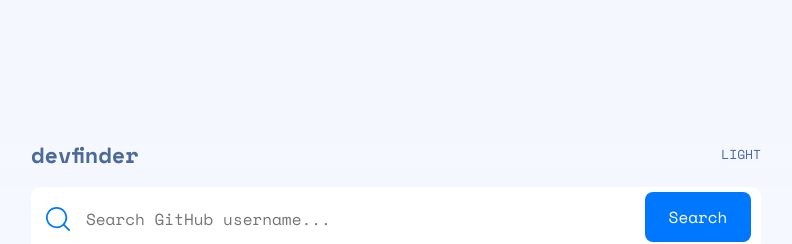
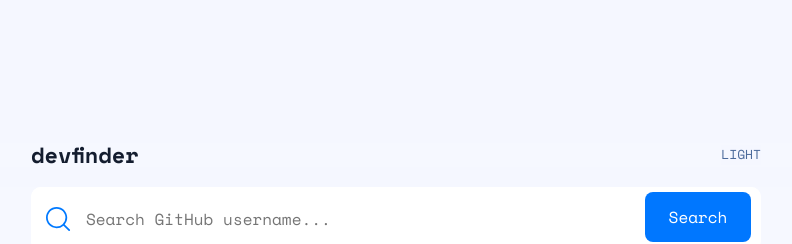
Before and after one commit to mayor-creator/github_user_search_app_component, a React (Vite) app: page / in a window 1280 px wide. Shown: the top 244 px of the page, without its empty margins (244-1036 px from the left). Built offline with nearby package versions, Linux system fonts and the light colour scheme.

Commit message:
add class name to button

```diff
--- a/src/Header.jsx
+++ b/src/Header.jsx
@@ -9,11 +9,11 @@ function Header() {
 			<header className={`${theme} header`}>
 				<div className="wrapper">
 					<div className="header_container">
-						<h2 className="header_logo">devfinder</h2>
+						<h2 className="header_logo devfinder">devfinder</h2>
 						<button
 							onClick={toggleTheme}
 							type="image"
-							className="header_button">
+							className="header_button button">
 							{theme}
 						</button>
 					</div>
```
